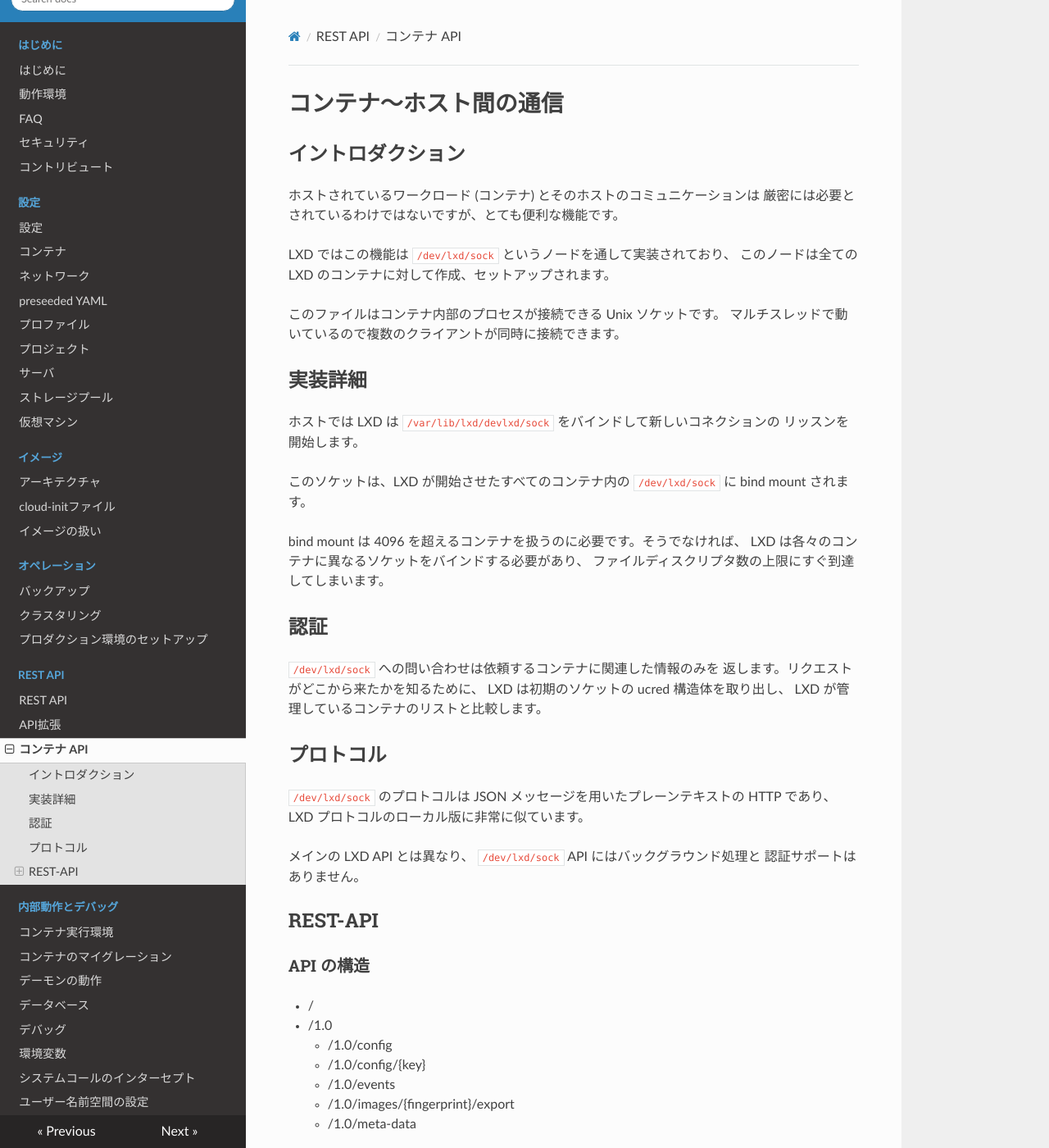
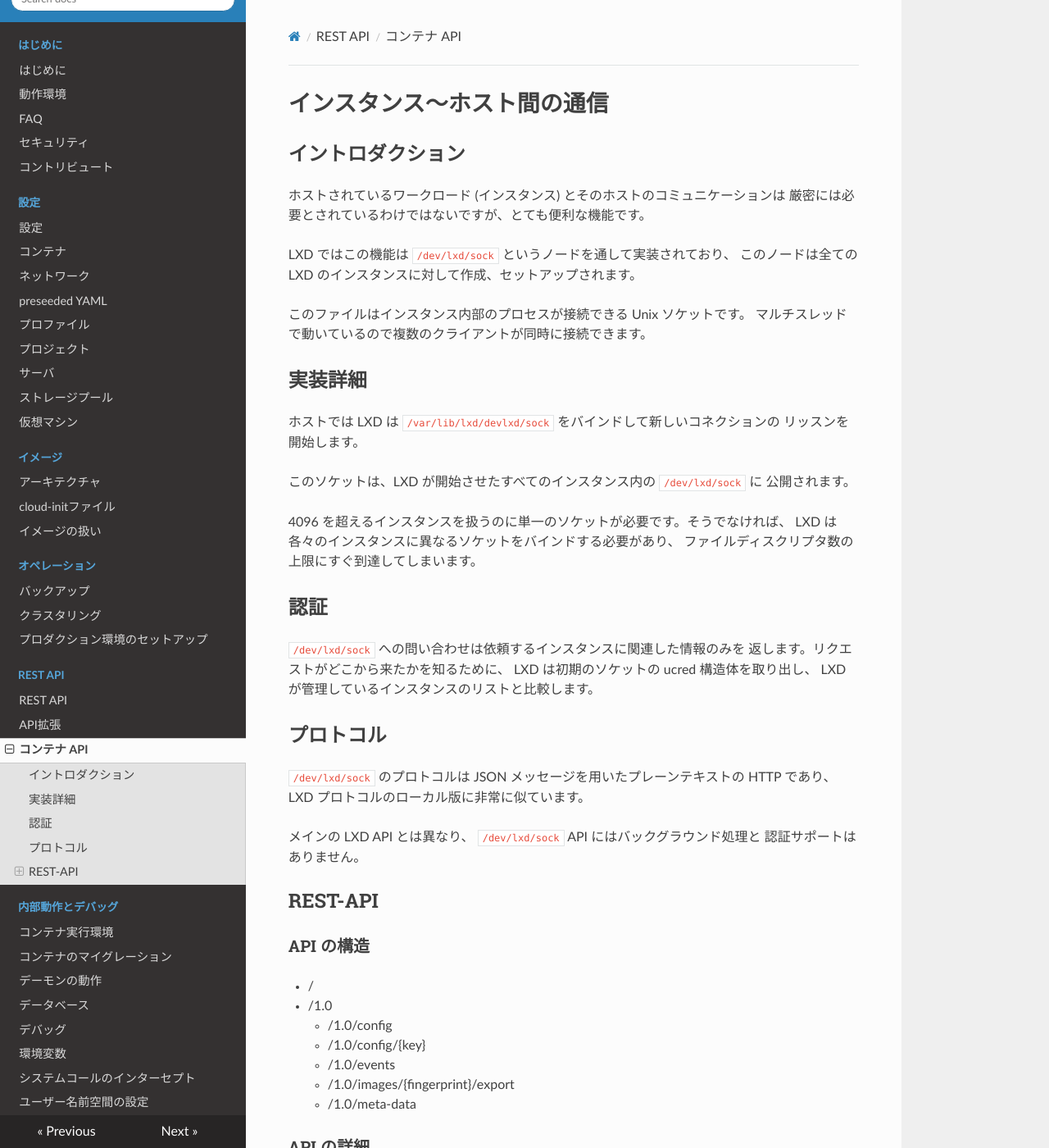
Before and after one commit to lxc-jp/lxd-ja, an MkDocs documentation site: the page built from doc/dev-lxd.md, in a window 1280 px wide and 1400 px high. Shown: the whole window at 82% size. Built offline with MkDocs 1.6.1, drawn with Linux system fonts in a browser that asks for light colours; nearby versions of some CDN libraries; old or Windows-style settings are respelled for this version of MkDocs; some of the changed text lies outside the part shown.

Commit message:
Update dev-lxd to upstream at 2020-01-31
Signed-off-by: Hiroaki Nakamura <hnakamur@gmail.com>

```diff
--- a/doc/dev-lxd.md
+++ b/doc/dev-lxd.md
@@ -1,26 +1,26 @@
-# コンテナ〜ホスト間の通信
-<!-- Communication between container and host -->
+# インスタンス〜ホスト間の通信
+<!-- Communication between instance and host -->
 ## イントロダクション <!-- Introduction -->
 <!--
-Communication between the hosted workload (container) and its host while
+Communication between the hosted workload (instance) and its host while
 not strictly needed is a pretty useful feature.
 -->
-ホストされているワークロード (コンテナ) とそのホストのコミュニケーションは
+ホストされているワークロード (インスタンス) とそのホストのコミュニケーションは
 厳密には必要とされているわけではないですが、とても便利な機能です。
 
 <!--
 In LXD, this feature is implemented through a `/dev/lxd/sock` node which is
-created and setup for all LXD containers.
+created and setup for all LXD instances.
 -->
 LXD ではこの機能は `/dev/lxd/sock` というノードを通して実装されており、
-このノードは全ての LXD のコンテナに対して作成、セットアップされます。
+このノードは全ての LXD のインスタンスに対して作成、セットアップされます。
 
 <!--
-This file is a Unix socket which processes inside the container can
+This file is a Unix socket which processes inside the instance can
 connect to. It's multi-threaded so multiple clients can be connected at the
 same time.
 -->
-このファイルはコンテナ内部のプロセスが接続できる Unix ソケットです。
+このファイルはインスタンス内部のプロセスが接続できる Unix ソケットです。
 マルチスレッドで動いているので複数のクライアントが同時に接続できます。
 
 ## 実装詳細 <!-- Implementation details -->
@@ -32,31 +32,31 @@ connections on it.
 リッスンを開始します。
 
 <!--
-This socket is then bind-mounted into every single container started by
+This socket is then exposed into every single instance started by
 LXD at `/dev/lxd/sock`.
 -->
-このソケットは、LXD が開始させたすべてのコンテナ内の `/dev/lxd/sock` に
-bind mount されます。
+このソケットは、LXD が開始させたすべてのインスタンス内の `/dev/lxd/sock` に
+公開されます。
 
 <!--
-The bind-mount is required so we can exceed 4096 containers, otherwise,
-LXD would have to bind a different socket for every container, quickly
+The single socket is required so we can exceed 4096 instances, otherwise,
+LXD would have to bind a different socket for every instance, quickly
 reaching the FD limit.
 -->
-bind mount は 4096 を超えるコンテナを扱うのに必要です。そうでなければ、
-LXD は各々のコンテナに異なるソケットをバインドする必要があり、
+4096 を超えるインスタンスを扱うのに単一のソケットが必要です。そうでなければ、
+LXD は各々のインスタンスに異なるソケットをバインドする必要があり、
 ファイルディスクリプタ数の上限にすぐ到達してしまいます。
 
 ## 認証 <!-- Authentication -->
 <!--
 Queries on `/dev/lxd/sock` will only return information related to the
-requesting container. To figure out where a request comes from, LXD will
+requesting instance. To figure out where a request comes from, LXD will
 extract the initial socket ucred and compare that to the list of
-containers it manages.
+instances it manages.
 -->
-`/dev/lxd/sock` への問い合わせは依頼するコンテナに関連した情報のみを
+`/dev/lxd/sock` への問い合わせは依頼するインスタンスに関連した情報のみを
 返します。リクエストがどこから来たかを知るために、 LXD は初期のソケットの
-ucred 構造体を取り出し、 LXD が管理しているコンテナのリストと比較します。
+ucred 構造体を取り出し、 LXD が管理しているインスタンスのリストと比較します。
 
 ## プロトコル <!-- Protocol -->
 <!--
@@ -132,17 +132,19 @@ Return value:
  * 出力: 設定キー URL のリスト
 
 <!--
-Note that the configuration key names match those in the container
+Note that the configuration key names match those in the instance
 config, however not all configuration namespaces will be exported to
 `/dev/lxd/sock`.
-Currently only the `user.*` keys are accessible to the container.
+Currently only the `user.*` keys are accessible to the instance.
 
-At this time, there also aren't any container-writable namespace.
+At this time, there also aren't any instance-writable namespace.
 -->
-設定キーの名前はコンテナの設定の名前と一致するようにしています。
+設定キーの名前はインスタンスの設定の名前と一致するようにしています。
 しかし、設定の namespace の全てが `/dev/lxd/sock` にエクスポート
 されているわけではありません。
-現在は `user.*` キーのみがコンテナにアクセス可能となっています。
+現在は `user.*` キーのみがインスタンスにアクセス可能となっています。
+
+現時点ではインスタンスが書き込み可能な名前空間はありません。
 
 <!--
 Return value:
```
